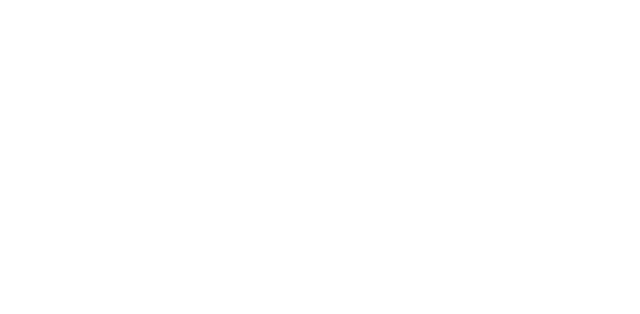
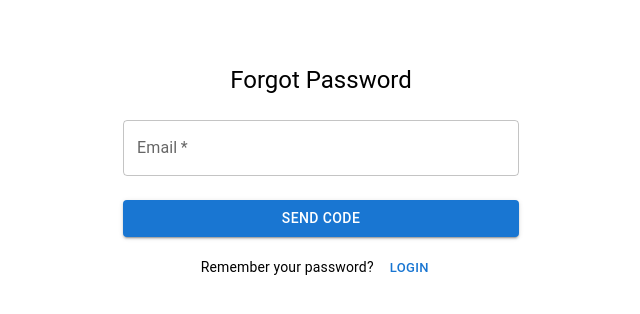
Before and after one commit to alok-prabhakar-infinity/aws-cognito-react, a React (Create React App) app: page /forgot-password in a window 1280 px wide. Before the commit this address had no page. Shown: the top 314 px of the page, without its empty margins (319-959 px from the left). Built offline with nearby package versions, Linux system fonts and the light colour scheme.

Commit message:
added forgot password page

```diff
--- a/src/App.js
+++ b/src/App.js
@@ -3,6 +3,7 @@
 import SignUp from './SignUp';
 import Login from './Login';
 import Dashboard from './Dashboard';
+import ForgotPassword from './ForgotPassword';
 
 function App() {
   return (
@@ -11,6 +12,7 @@
         <Route path="/" element={<Login />} />
         <Route path="/signup" element={<SignUp />} />
         <Route path="/dashboard" element={<Dashboard />} />
+        <Route path="/forgot-password" element={<ForgotPassword />} />
       </Routes>
     </Router>
   );
--- /dev/null
+++ b/src/ForgotPassword.js
@@ -0,0 +1,124 @@
+import React, { useState } from "react";
+import { CognitoUserPool, CognitoUser } from "amazon-cognito-identity-js";
+import { poolData } from "./awsConfig";
+import {
+  Container,
+  TextField,
+  Button,
+  Typography,
+  Box,
+  Alert,
+} from "@mui/material";
+import { useNavigate } from "react-router-dom";
+
+const ForgotPassword = () => {
+  const [email, setEmail] = useState("");
+  const [code, setCode] = useState("");
+  const [newPassword, setNewPassword] = useState("");
+  const [step, setStep] = useState(1);
+  const [message, setMessage] = useState("");
+  const navigate = useNavigate();
+
+  const sendCode = (e) => {
+    e.preventDefault();
+
+    const user = new CognitoUser({
+      Username: email,
+      Pool: new CognitoUserPool(poolData),
+    });
+
+    user.forgotPassword({
+      onSuccess: (data) => {
+        console.log("Code sent:", data);
+        setStep(2);
+        setMessage("Verification code sent to your email.");
+      },
+      onFailure: (err) => {
+        alert(err.message || JSON.stringify(err));
+      },
+    });
+  };
+
+  const resetPassword = (e) => {
+    e.preventDefault();
+
+    const user = new CognitoUser({
+      Username: email,
+      Pool: new CognitoUserPool(poolData),
+    });
+
+    user.confirmPassword(code, newPassword, {
+      onSuccess: () => {
+        alert("Password reset successful!");
+        navigate('/');
+        // Optionally redirect to login here
+      },
+      onFailure: (err) => {
+        alert(err.message || JSON.stringify(err));
+      },
+    });
+  };
+
+  return (
+    <Container maxWidth="xs" sx={{ mt: 8 }}>
+      <Typography variant="h5" align="center" gutterBottom>
+        Forgot Password
+      </Typography>
+
+      {message && (
+        <Alert severity="info" sx={{ mb: 2 }}>
+          {message}
+        </Alert>
+      )}
+
+      {step === 1 && (
+        <form onSubmit={sendCode}>
+          <TextField
+            label="Email"
+            fullWidth
+            margin="normal"
+            required
+            onChange={(e) => setEmail(e.target.value)}
+          />
+          <Button type="submit" variant="contained" fullWidth sx={{ mt: 2 }}>
+            Send Code
+          </Button>
+        </form>
+      )}
+
+      {step === 2 && (
+        <form onSubmit={resetPassword}>
+          <TextField
+            label="Verification Code"
+            fullWidth
+            margin="normal"
+            required
+            onChange={(e) => setCode(e.target.value)}
+          />
+          <TextField
+            label="New Password"
+            type="password"
+            fullWidth
+            margin="normal"
+            required
+            onChange={(e) => setNewPassword(e.target.value)}
+          />
+          <Button type="submit" variant="contained" fullWidth sx={{ mt: 2 }}>
+            Reset Password
+          </Button>
+        </form>
+      )}
+
+      <Box mt={2} textAlign="center">
+        <Typography variant="body2">
+          Remember your password?{" "}
+          <Button href="/" variant="text" size="small">
+            Login
+          </Button>
+        </Typography>
+      </Box>
+    </Container>
+  );
+};
+
+export default ForgotPassword;
--- a/src/Login.js
+++ b/src/Login.js
@@ -56,6 +56,13 @@
           Login
         </Button>
       </form>
+      <Box mt={1} textAlign="center">
+  <Typography variant="body2">
+    <Link component={RouterLink} to="/forgot-password" underline="hover">
+      Forgot Password?
+    </Link>
+  </Typography>
+</Box>
 
       <Box mt={2} textAlign="center">
         <Typography variant="body2">
```
